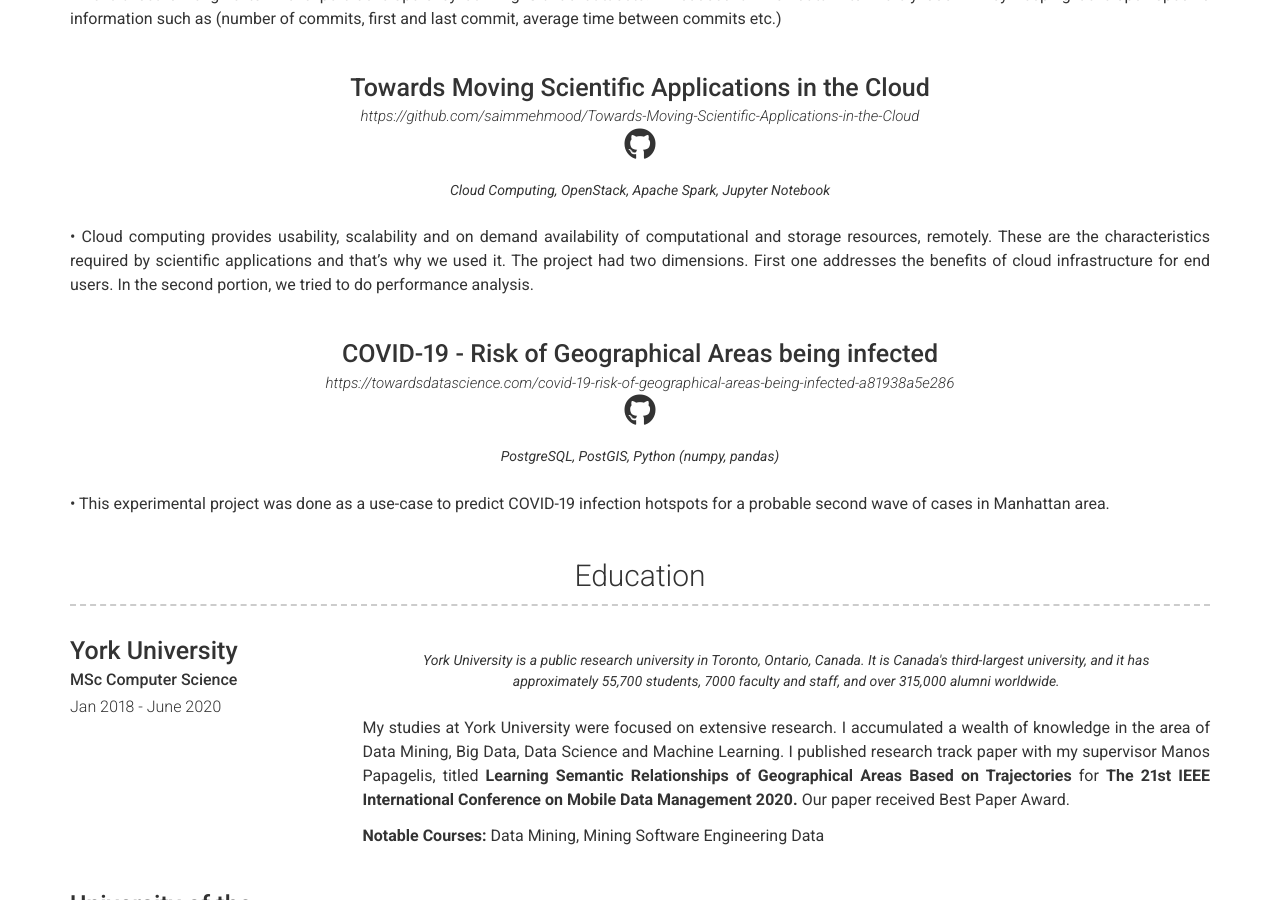
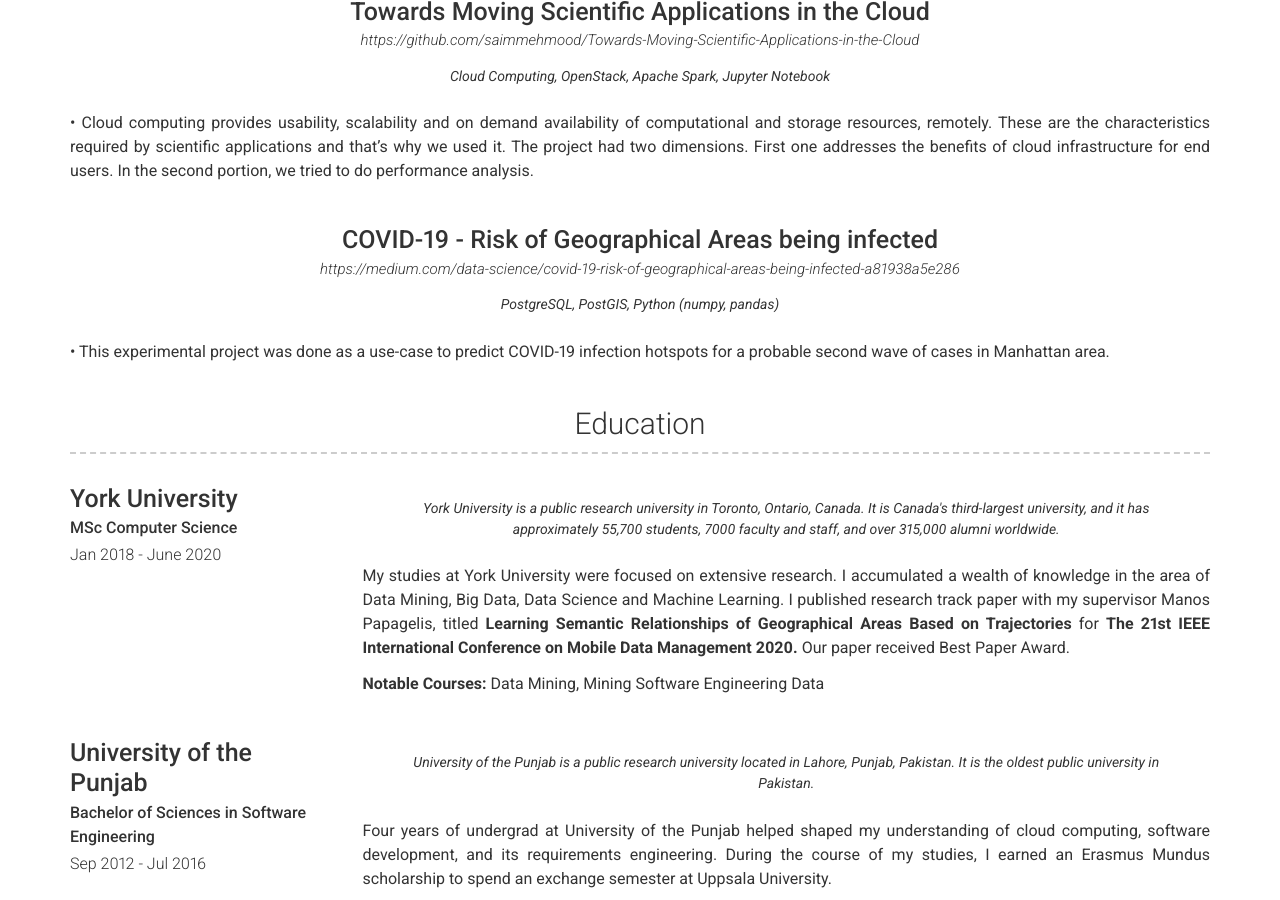
Before and after one commit to saimmehmood/saimmehmood.github.io, a Jekyll site: the page built from index.md, in a window 1280 px wide and 900 px high, scrolled down 2919 px. Built offline with Jekyll 4.4.1, drawn with Linux system fonts in a browser that asks for light colours; nearby versions of some CDN libraries.

Commit message:
jun 3 2025 12:30 PM

```diff
--- a/_data/projects.yml
+++ b/_data/projects.yml
@@ -1,7 +1,7 @@
 - layout: top-middle
   name: Learning Semantic Relationships of Geographical Areas based on Trajectories
   link: https://github.com/saimmehmood/semantic_relationships
-  github: sproogen/resume-theme
+  github:
   quote: >
         Python (networkx, pandas, numpy, seaborn, matplotlib), PostgreSQL, PostGIS, MATLAB, Google Cloud (Places & Directions) API
   description: | # this will include new lines to allow paragraphs
@@ -11,7 +11,7 @@
 - layout: top-middle
   name: Expert Developer Recommendation Using Very Large Datasets
   link: https://github.com/saimmehmood/ExpertDeveloperRecommendation
-  github: sproogen/resume-theme
+  github:
   quote: >
         SQL, Google BigQuery, Elasticsearch
   description: | # this will include new lines to allow paragraphs
@@ -21,7 +21,7 @@
 - layout: top-middle
   name: Towards Moving Scientific Applications in the Cloud
   link: https://github.com/saimmehmood/Towards-Moving-Scientific-Applications-in-the-Cloud
-  github: sproogen/resume-theme
+  github:
   quote: >
         Cloud Computing, OpenStack, Apache Spark, Jupyter Notebook
   description: | # this will include new lines to allow paragraphs
@@ -31,8 +31,8 @@
 
 - layout: top-middle
   name: COVID-19 - Risk of Geographical Areas being infected
-  link: https://towardsdatascience.com/covid-19-risk-of-geographical-areas-being-infected-a81938a5e286
-  github: sproogen/resume-theme
+  link: https://medium.com/data-science/covid-19-risk-of-geographical-areas-being-infected-a81938a5e286
+  github:
   quote: >
         PostgreSQL, PostGIS, Python (numpy, pandas)
   description: | # this will include new lines to allow paragraphs
```
